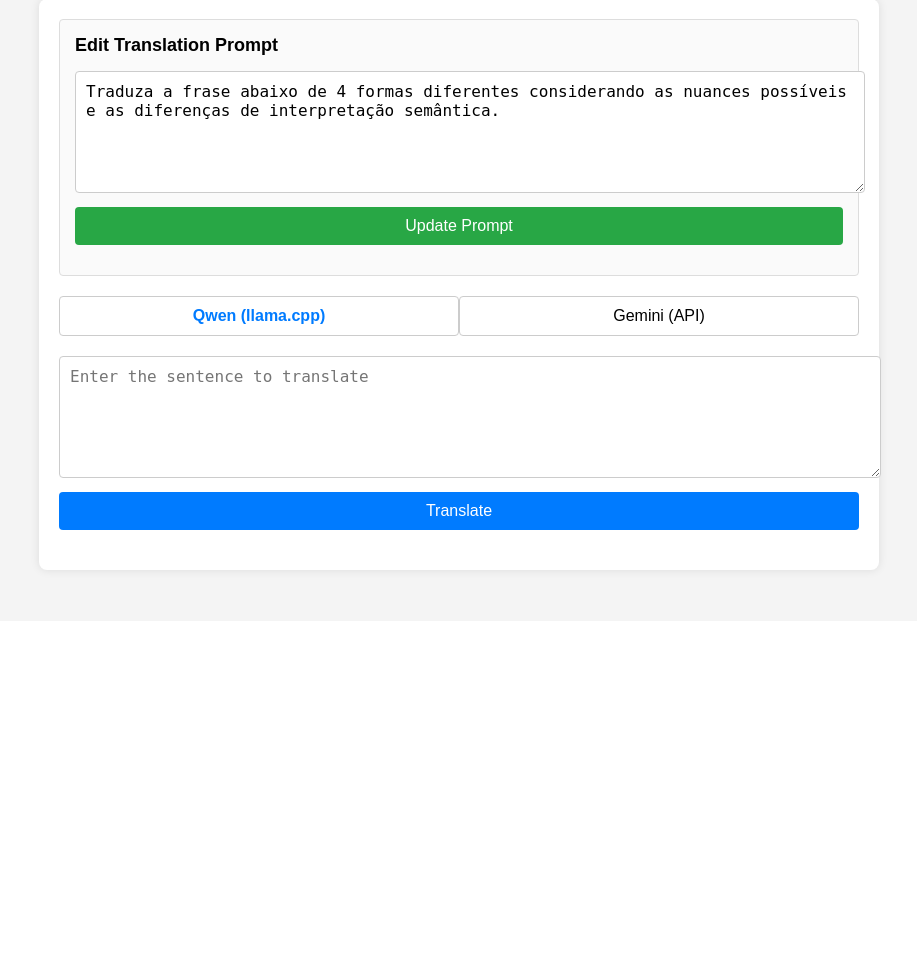
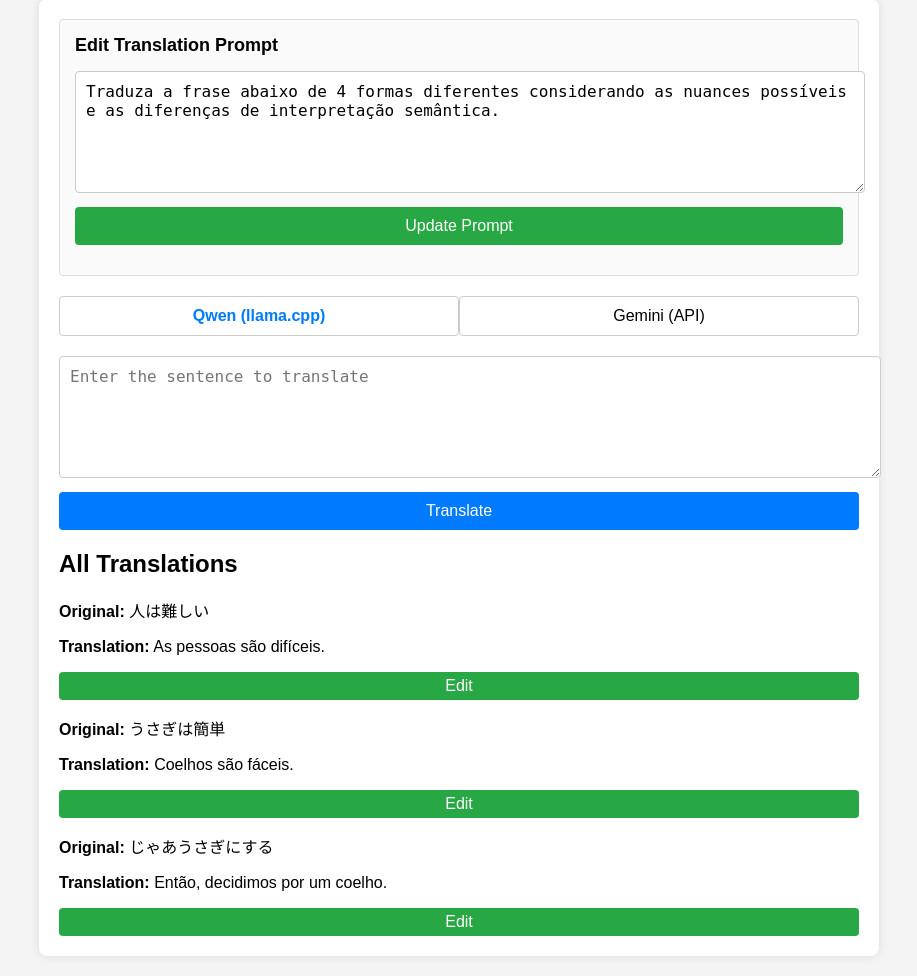
Before and after one commit to linkage001/translatation_ui, a Flask app: page / in a window 1280 px wide. Shown: the part 179-1155 px from the top of the page, without its empty margins (181-1098 px from the left). Before the commit the page ends 756 px from the top, so only its background shows below. Run offline with Flask 3, Linux system fonts and the light colour scheme; parts of the project's set-up code (start-up, migrations or seed data) failed here and were passed over.

Commit message:
Added a new section to the HTML template (index.html) to display all translations with edit buttons.

```diff
--- a/app.py
+++ b/app.py
@@ -99,11 +99,23 @@ def save_translation():
             with open('translations.yaml', 'r', encoding="utf-8") as f:
                 translations = yaml.safe_load(f) or []
 
-        new_entry = {
-            'original': original_sentence,
-            'translation': translation
-        }
-        translations.append(new_entry)
+        # Check if the translation already exists
+        existing_entry = None
+        for entry in translations:
+            if entry.get('original') == original_sentence:
+                existing_entry = entry
+                break
+
+        if existing_entry:
+            # Update the existing entry
+            existing_entry['translation'] = translation
+        else:
+            # Add a new entry
+            new_entry = {
+                'original': original_sentence,
+                'translation': translation
+            }
+            translations.append(new_entry)
 
         with open('translations.yaml', 'w', encoding="utf-8") as f:
             yaml.dump(translations, f, default_flow_style=False, allow_unicode=True)
@@ -136,5 +148,16 @@ def get_prompt():
     except Exception as e:
         return jsonify({'error': str(e)}), 500
 
+@app.route('/get_translations', methods=['GET'])
+def get_translations():
+    try:
+        translations = []
+        if os.path.exists('translations.yaml'):
+            with open('translations.yaml', 'r', encoding="utf-8") as f:
+                translations = yaml.safe_load(f) or []
+        return jsonify({'translations': translations}), 200
+    except Exception as e:
+        return jsonify({'error': str(e)}), 500
+
 if __name__ == '__main__':
     app.run(debug=True, port=5002)
--- a/static/css/style.css
+++ b/static/css/style.css
@@ -152,6 +152,15 @@ button:hover {
     background-color: #0056b3;
 }
 
+a {
+    color: #007bff;
+    text-decoration: none;
+}
+
+a:hover {
+    text-decoration: underline;
+}
+
 #alternatives-container {
     margin-top: 20px;
 }
--- a/static/js/script.js
+++ b/static/js/script.js
@@ -7,6 +7,9 @@ document.addEventListener('DOMContentLoaded', () => {
 
     // Load existing prompt if available
     loadPrompt();
+
+    // Load translations
+    loadTranslations();
 });
 
 async function handleTranslateClick() {
@@ -191,3 +194,82 @@ function loadPrompt() {
         console.error('Error loading prompt:', error);
     });
 }
+
+function loadTranslations() {
+    fetch('/get_translations')
+    .then(response => {
+        if (!response.ok) {
+            throw new Error('Failed to load translations');
+        }
+        return response.json();
+    })
+    .then(data => {
+        if (data.translations) {
+            displayTranslations(data.translations);
+        }
+    })
+    .catch(error => {
+        console.error('Error loading translations:', error);
+    });
+}
+
+function displayTranslations(translations) {
+    const container = document.getElementById('translations-list');
+    container.innerHTML = '';
+
+    translations.forEach((translation, index) => {
+        const div = document.createElement('div');
+        div.className = 'translation';
+
+        const original = document.createElement('p');
+        original.innerHTML = `<strong>Original:</strong> ${translation.original}`;
+        div.appendChild(original);
+
+        const translationText = document.createElement('p');
+        translationText.innerHTML = `<strong>Translation:</strong> ${translation.translation}`;
+        div.appendChild(translationText);
+
+        const editButton = document.createElement('button');
+        editButton.className = 'edit-button';
+        editButton.textContent = 'Edit';
+        editButton.addEventListener('click', () => handleTranslationEditClick(index, translationText, div));
+        div.appendChild(editButton);
+
+        container.appendChild(div);
+    });
+}
+
+function handleTranslationEditClick(index, currentTextElement, translationDiv) {
+    // Remove any existing save button
+    const existingSaveButton = translationDiv.querySelector('.save-button');
+    if (existingSaveButton) {
+        existingSaveButton.remove();
+    }
+
+    const originalText = currentTextElement.innerHTML;
+    const textarea = document.createElement('textarea');
+    textarea.value = originalText.match(/<strong>Translation:<\/strong> (.+)/)[1];
+    textarea.rows = 3;
+
+    currentTextElement.replaceWith(textarea);
+    textarea.focus();
+
+    const saveButton = document.createElement('button');
+    saveButton.className = 'save-button';
+    saveButton.textContent = 'Save to File';
+    saveButton.addEventListener('click', () => handleTranslationSaveEditClick(index, textarea, originalText, translationDiv));
+    translationDiv.appendChild(saveButton);
+}
+
+function handleTranslationSaveEditClick(index, textareaElement, originalSentence, translationDiv) {
+    const editedText = textareaElement.value;
+    const pElement = document.createElement('p');
+    pElement.innerHTML = `<strong>Translation:</strong> ${editedText}`;
+    textareaElement.replaceWith(pElement);
+
+    // Save the edited translation to file
+    saveTranslationToFile(originalSentence.match(/<strong>Original:<\/strong> (.+)/)[1], editedText);
+
+    const saveButton = translationDiv.querySelector('.save-button');
+    saveButton.remove();
+}
--- a/templates/index.html
+++ b/templates/index.html
@@ -33,6 +33,8 @@
         <button id="translate-button">Translate</button>
         <div id="alternatives-container"></div>
         <div id="error-message" style="color: red;"></div>
+        <h2>All Translations</h2>
+        <div id="translations-list"></div>
             </div>
         </div>
     </div>
```
